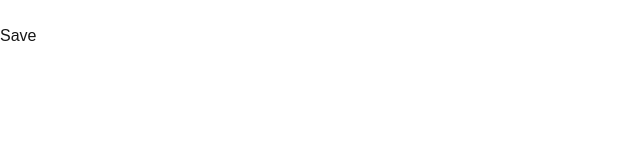
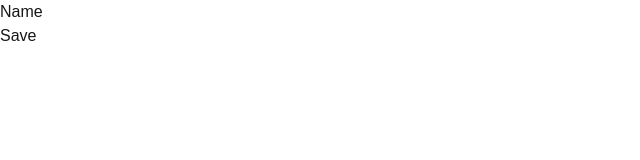
Before and after one commit to timarney/next-server-ids, a Next.js app: page / in a window 1280 px wide. Shown: the top 160 px of the page, without its empty margins (0-640 px from the left). Built offline with nearby package versions, Linux system fonts and the light colour scheme.

Commit message:
add label

```diff
--- a/src/app/page.tsx
+++ b/src/app/page.tsx
@@ -7,6 +7,7 @@ export default function Home() {
       <main className="flex flex-col gap-8 row-start-2 items-center sm:items-start">
         <Form action={saveData}>
           <div>
+            <label htmlFor="name">Name</label>
             <input name="name" className="my-4 p-2 text-gray-600" />
           </div>
           <div>
```
